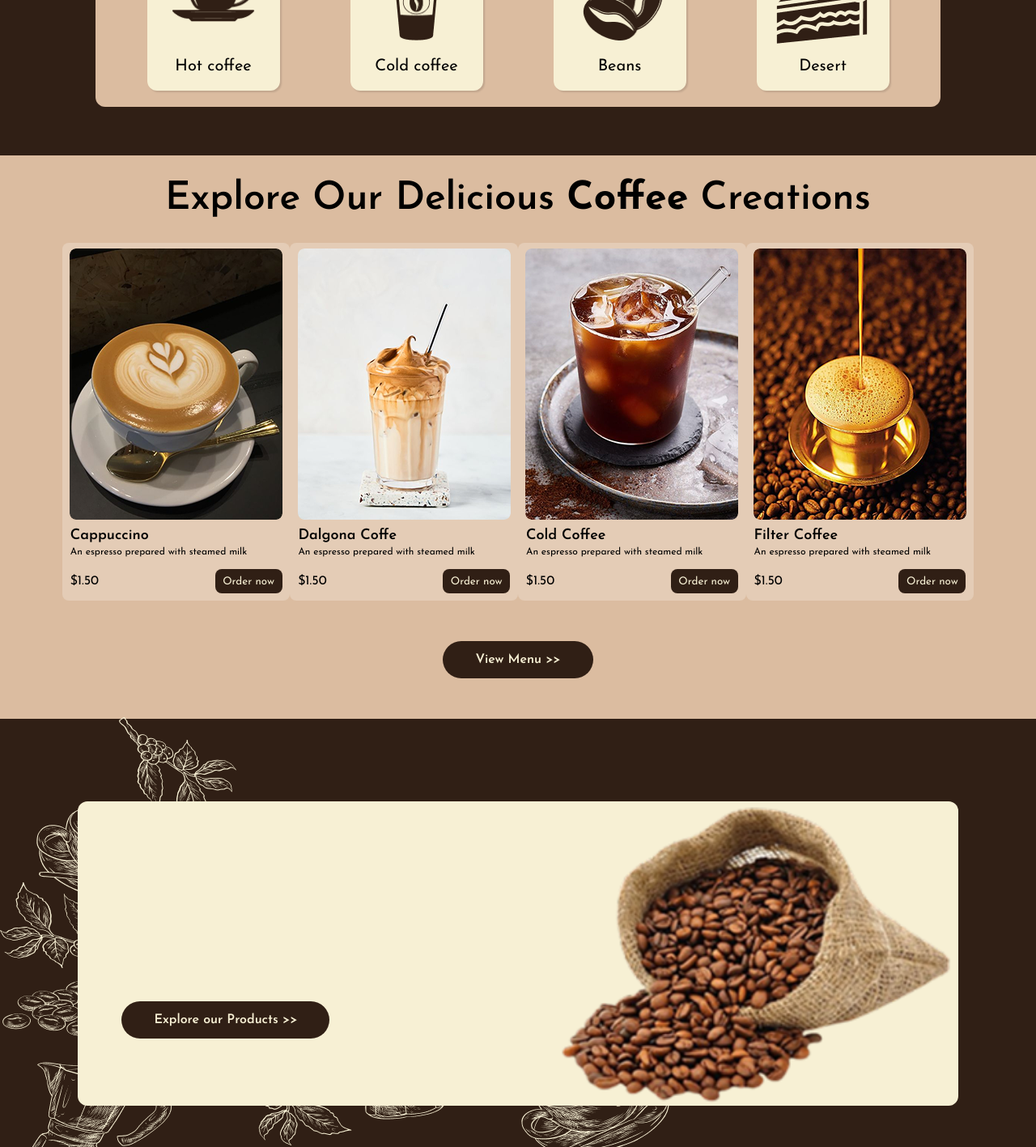
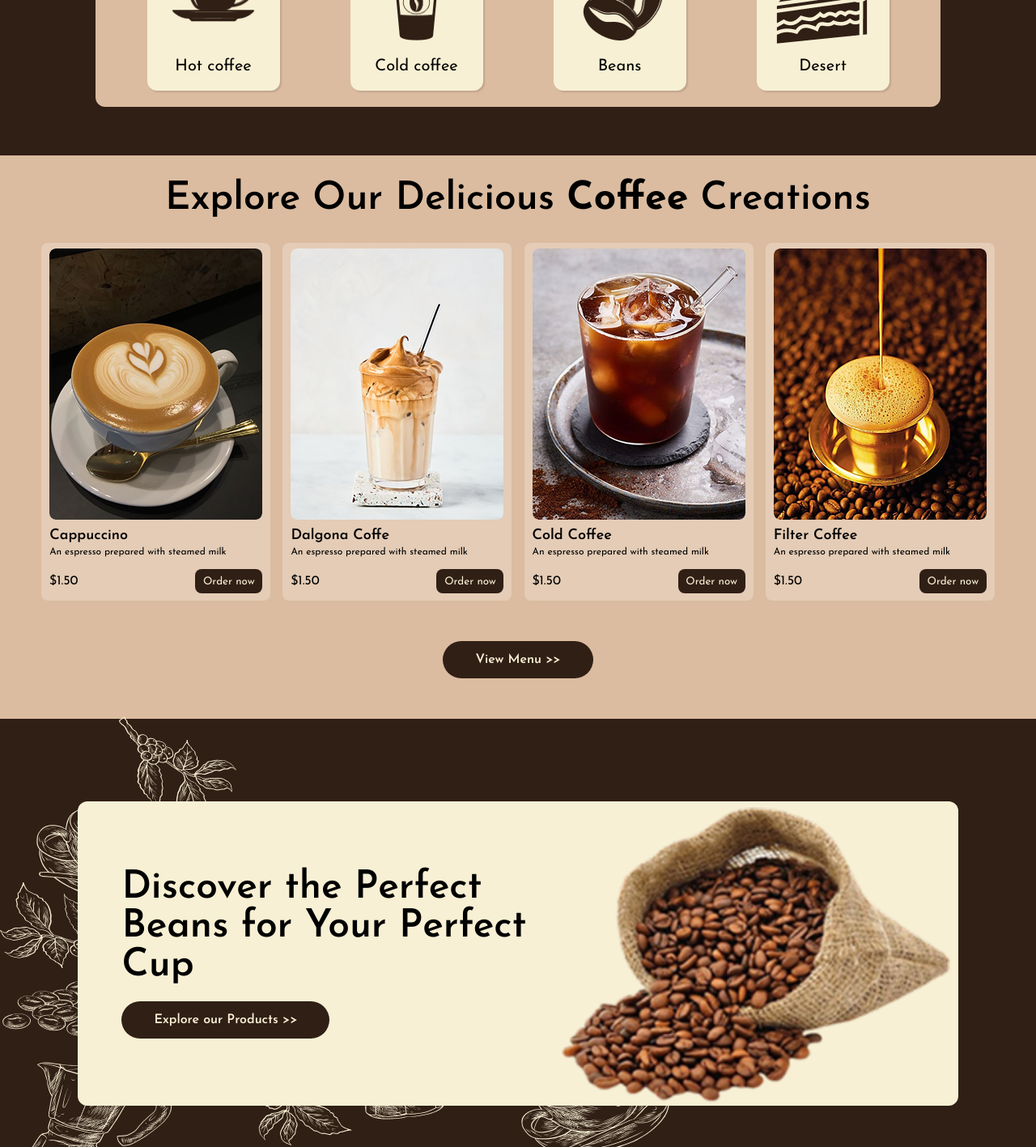
Before and after one commit to DEV-SHEGZ/Cofee-Brew, a React (Vite) app: page / in a window 1280 px wide. Shown: the part 1535-2952 px from the top of the page at 81% size. Built offline with nearby package versions, Linux system fonts and the light colour scheme.

Commit message:
minimal stuff

```diff
--- a/src/App.css
+++ b/src/App.css
@@ -304,7 +304,7 @@
 }
 
 .products-container {
-  width: 88%;
+  width: 92%;
   margin: auto;
   display: flex;
   justify-content: space-between;
@@ -438,7 +438,7 @@
   font-weight: 600;
   font-style: SemiBold;
   font-size: 48px;
-  color: #0000;
+  color: #000000;
   margin-bottom: 20px;
 }
 
```
